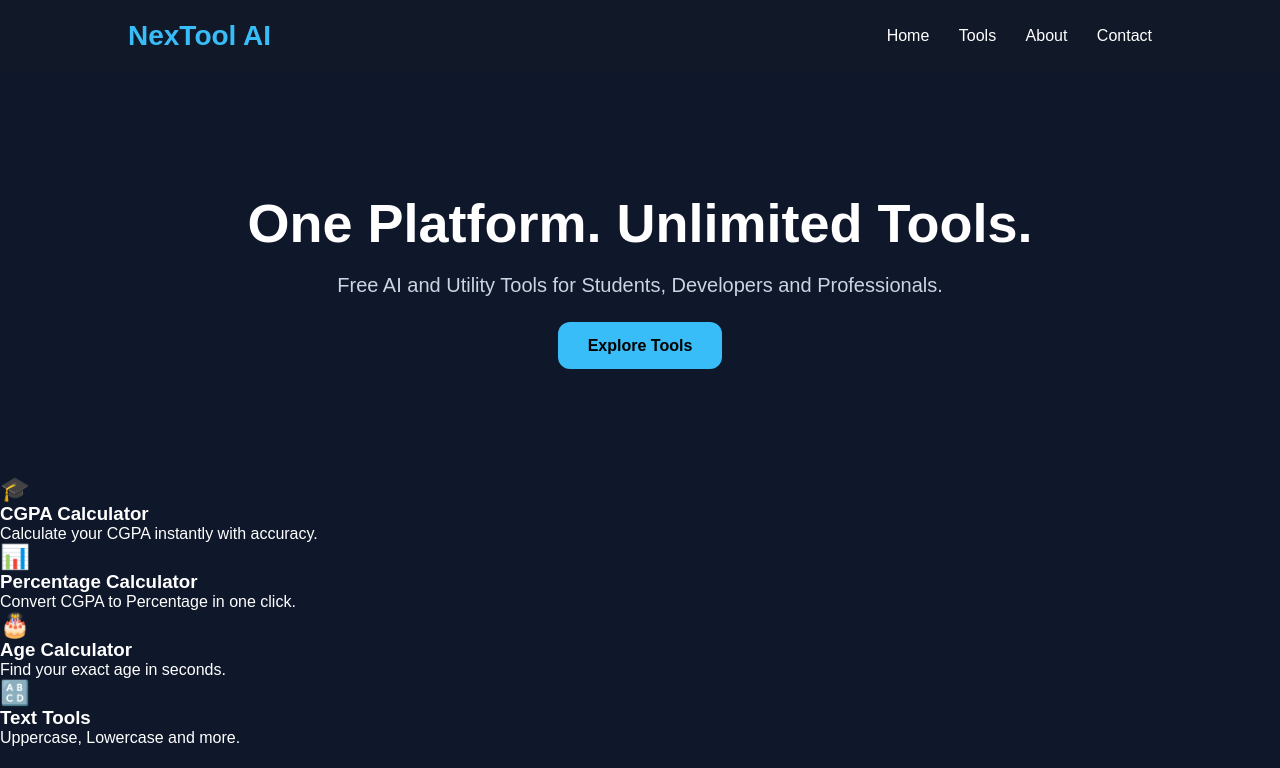
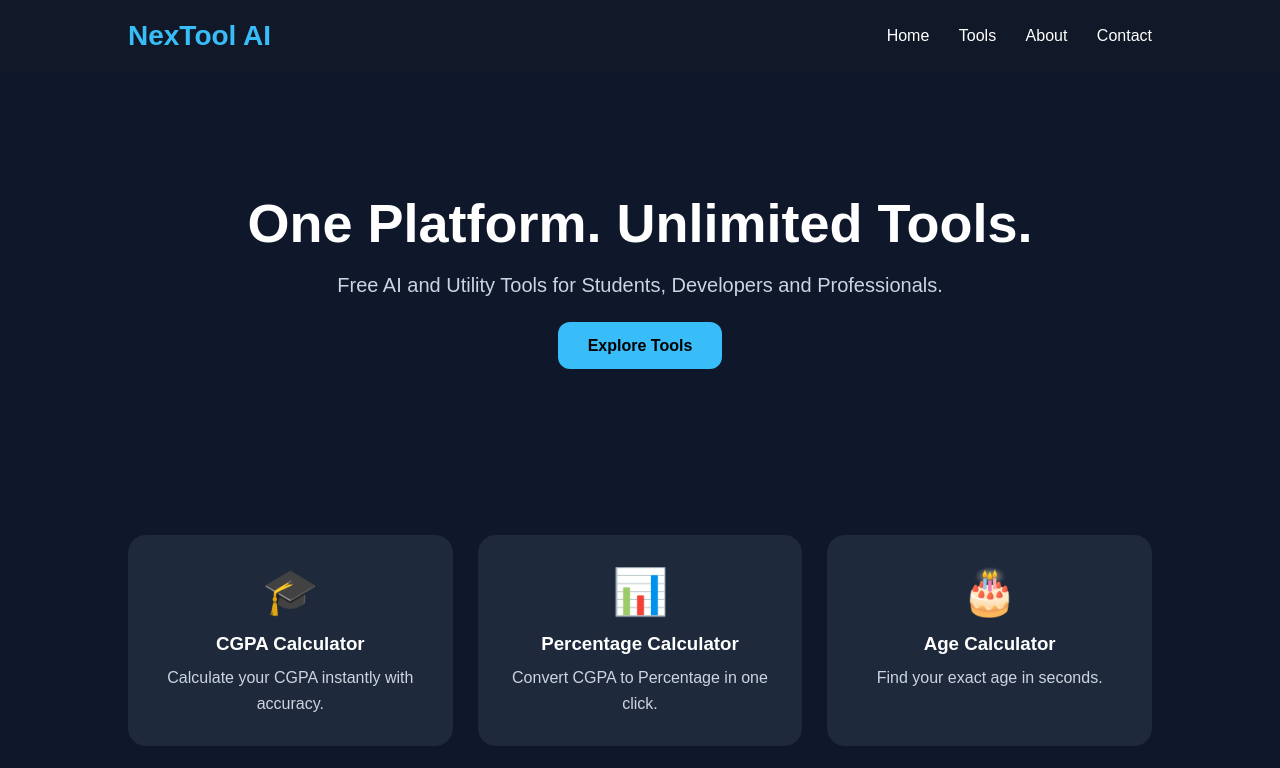
Before and after one commit to yashcodes191-arch/NexTool-AI, a plain HTML site: page index.html in a window 1280 px wide. Shown: the top 768 px of the page. Drawn offline with Linux system fonts and the light colour scheme.

Commit message:
Update style.css
feat: add feature cards section

```diff
--- a/style.css
+++ b/style.css
@@ -56,3 +56,38 @@
 font-weight:bold;
 color:black;
 }
+
+.features{
+display:grid;
+grid-template-columns:repeat(auto-fit,minmax(250px,1fr));
+gap:25px;
+padding:60px 10%;
+}
+
+.card{
+background:#1e293b;
+padding:30px;
+border-radius:18px;
+text-align:center;
+transition:.3s;
+cursor:pointer;
+}
+
+.card:hover{
+transform:translateY(-10px);
+background:#273549;
+}
+
+.card h2{
+font-size:45px;
+margin-bottom:15px;
+}
+
+.card h3{
+margin-bottom:10px;
+}
+
+.card p{
+color:#cbd5e1;
+line-height:1.6;
+}
```
